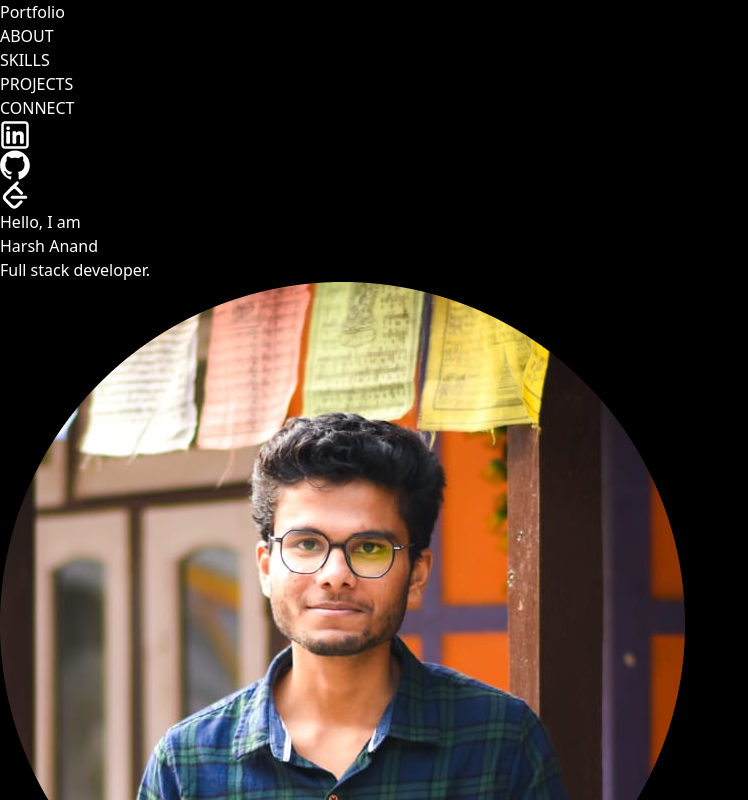
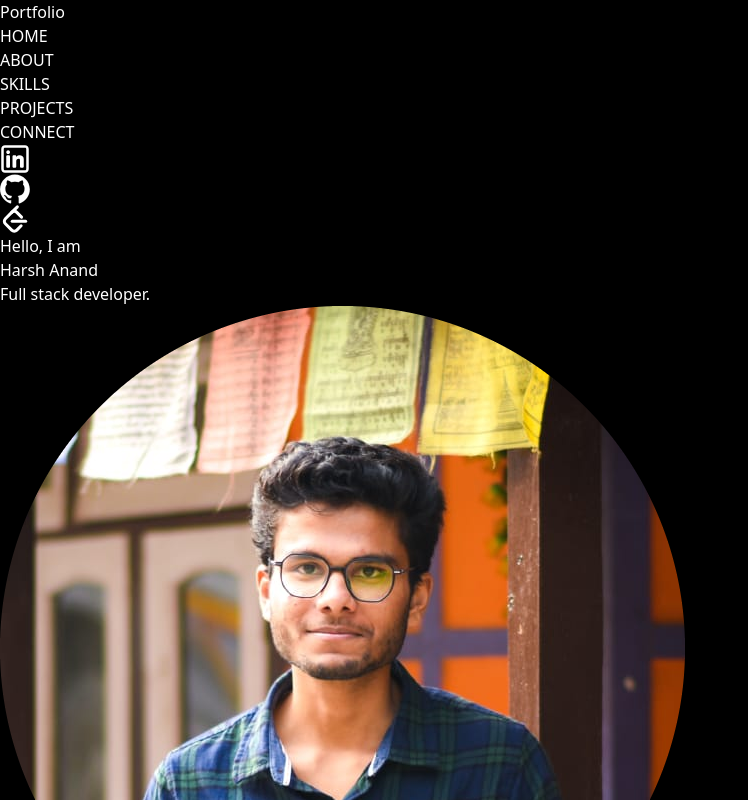
Before and after one commit to harshrox/Portfolio, a React (Vite) app: page / in a window 1280 px wide. Shown: the top 800 px of the page, without its empty margins (0-748 px from the left). Built offline with nearby package versions, Linux system fonts and the light colour scheme.

Commit message:
Updated navbar

```diff
--- a/src/App.jsx
+++ b/src/App.jsx
@@ -6,9 +6,13 @@ import github from './assets/github.svg'
 import leetcode from './assets/leetcode.svg'
 
 function App() {
+
   window.onload = function(){
     window.scrollTo(0 , 0);
   };
+
+  const [activeLink, setActiveLink] = useState(0);  // Hook used to update the highlighting of navbar links based on which section is being viewed
+
 
   return (
     <>
@@ -23,16 +27,19 @@ function App() {
             <div>
               <ul className="flex gap-5 md:gap-10">
                 <li>
-                  <a href="#About" className="text-gray-400 hover:text-white cursor-pointer font-mono font-semibold hover:border-b-2 border-b-blue-700">ABOUT</a>
+                  <a href="#" className={`text-gray-400 hover:text-white cursor-pointer font-mono font-semibold hover:border-b-2 border-b-blue-700 ${activeLink === 0 ? 'text-white border-b-2' : ''}`} onClick={()=> setActiveLink(0)}>HOME</a>
                 </li>
                 <li>
-                  <a href="#" className="text-gray-400 hover:text-white cursor-pointer font-mono font-semibold hover:border-b-2 border-b-blue-700">SKILLS</a>
+                  <a href="#About" className={`text-gray-400 hover:text-white cursor-pointer font-mono font-semibold hover:border-b-2 border-b-blue-700 ${activeLink === 1 ? 'text-white border-b-2' : ''}`} onClick={()=> setActiveLink(1)}>ABOUT</a>
                 </li>
                 <li>
-                  <a href="#" className="text-gray-400 hover:text-white cursor-pointer font-mono font-semibold hover:border-b-2 border-b-blue-700">PROJECTS</a>
+                  <a href="#" className={`text-gray-400 hover:text-white cursor-pointer font-mono font-semibold hover:border-b-2 border-b-blue-700 ${activeLink === 2 ? 'text-white border-b-2' : ''}`} onClick={()=> setActiveLink(2)}>SKILLS</a>
                 </li>
                 <li>
-                  <a href="#" className="text-gray-400 hover:text-white cursor-pointer font-mono font-semibold hover:border-b-2 border-b-blue-700">CONNECT</a>
+                  <a href="#" className={`text-gray-400 hover:text-white cursor-pointer font-mono font-semibold hover:border-b-2 border-b-blue-700 ${activeLink === 3 ? 'text-white border-b-2' : ''}`} onClick={()=> setActiveLink(3)}>PROJECTS</a>
+                </li>
+                <li>
+                  <a href="#" className={`text-gray-400 hover:text-white cursor-pointer font-mono font-semibold hover:border-b-2 border-b-blue-700 ${activeLink === 4 ? 'text-white border-b-2' : ''}`} onClick={()=> setActiveLink(4)}>CONNECT</a>
                 </li>
               </ul>
             </div>
```
